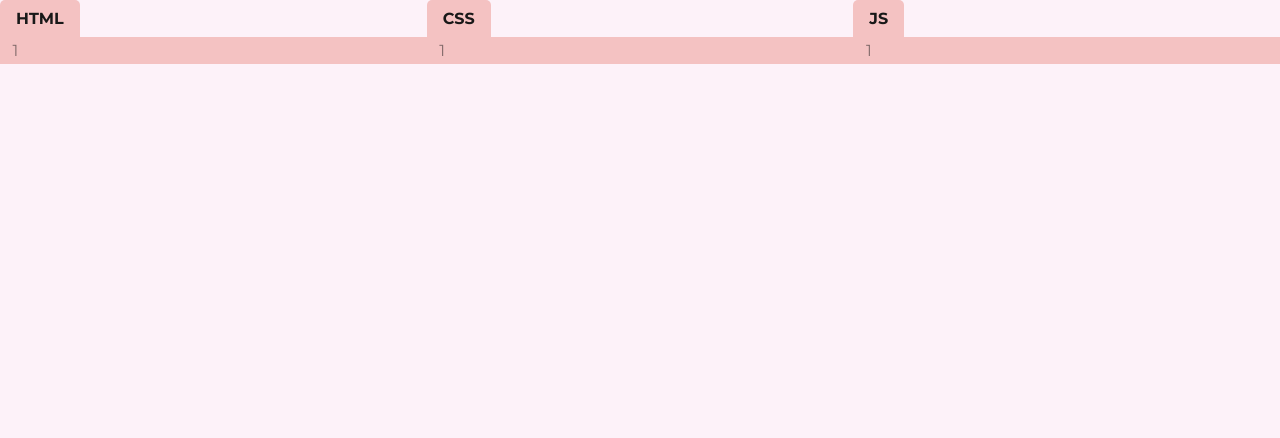
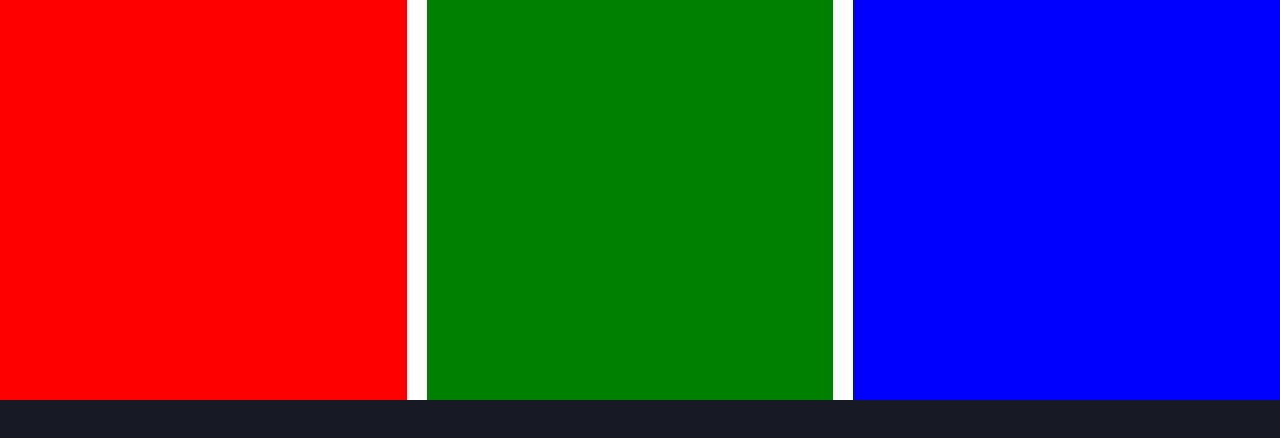
Before and after one commit to Zack1808/codester, a React (Vite) app: page / in a window 1280 px wide. Shown: the top 438 px of the page. Built offline with nearby package versions, Linux system fonts and the light colour scheme.

Commit message:
Added HorizontalResize

```diff
--- a/src/App.tsx
+++ b/src/App.tsx
@@ -1,34 +1,23 @@
-import React, { useState } from "react";
+import React from "react";
 import { BrowserRouter } from "react-router-dom";
 
-import { CodeEditor } from "./components";
+import HorizontalResize from "./components/HorizontalResize";
 
 const App: React.FC = () => {
-  const [html, sethtml] = useState<string>("");
-  const [css, setcss] = useState<string>("");
-  const [js, setjs] = useState<string>("");
-
   return (
     <BrowserRouter>
-      <div className={`app barbie `}>
-        <CodeEditor
-          code={html}
-          onChange={sethtml}
-          displayName="HTML"
-          language="xml"
-        />
-        <CodeEditor
-          code={css}
-          onChange={setcss}
-          displayName="CSS"
-          language="css"
-        />
-        <CodeEditor
-          code={js}
-          onChange={setjs}
-          displayName="JS"
-          language="javascript"
-        />
+      <div className={`app `}>
+        <HorizontalResize>
+          <div
+            style={{ backgroundColor: "red", height: "100%", width: "100%" }}
+          ></div>
+          <div
+            style={{ backgroundColor: "green", height: "100%", width: "100%" }}
+          ></div>
+          <div
+            style={{ backgroundColor: "blue", height: "100%", width: "100%" }}
+          ></div>
+        </HorizontalResize>
       </div>
     </BrowserRouter>
   );
--- /dev/null
+++ b/src/components/HorizontalResize.tsx
@@ -0,0 +1,75 @@
+import React, { useState } from "react";
+
+import { HorizontalResizeProps } from "../types";
+
+import "../css/components/HorizontalResize.css";
+
+const MIN_WIDTH = 20;
+
+const HorizontalResize: React.FC<HorizontalResizeProps> = ({ children }) => {
+  const childrenArray = React.Children.toArray(children);
+  const [width, setWidth] = useState<number[]>(
+    new Array(childrenArray.length).fill(100 / childrenArray.length)
+  );
+
+  const handleMouseDown =
+    (index: number) => (e: React.MouseEvent<HTMLDivElement>) => {
+      const startX = e.clientX;
+      const startWidths = [...width];
+      const totalWidth = (e.target as HTMLElement).parentNode!.parentElement!
+        .offsetWidth;
+
+      const handleMouseMove = (moveEvent: MouseEvent) => {
+        const dx = moveEvent.clientX - startX;
+        const deltaPercent = (dx / totalWidth) * 100;
+        const newWidths = [...startWidths];
+
+        if (childrenArray.length > 1) {
+          // Calculate new widths for multiple children
+          newWidths[index] += deltaPercent;
+          newWidths[index + 1] -= deltaPercent;
+
+          // Convert the widths to pixel values for comparison
+          const newWidthPixels = newWidths.map(
+            (widthPercent) => (widthPercent / 100) * totalWidth
+          );
+
+          // Ensure that the new widths are not smaller than the minimum width
+          if (
+            newWidthPixels[index] >= MIN_WIDTH &&
+            newWidthPixels[index + 1] >= MIN_WIDTH
+          ) {
+            setWidth(newWidths);
+          }
+        }
+      };
+      const handleMouseUp = () => {
+        document.removeEventListener("mousemove", handleMouseMove);
+        document.removeEventListener("mouseup", handleMouseUp);
+      };
+
+      document.addEventListener("mousemove", handleMouseMove);
+      document.addEventListener("mouseup", handleMouseUp);
+    };
+
+  return (
+    <div
+      className="horizontal-resize-container"
+      style={{ gridTemplateColumns: width.map((w) => `${w}%`).join(" ") }}
+    >
+      {childrenArray.map((child, index) => (
+        <div className="child" key={index}>
+          <div className="horizontal-resize-content">{child}</div>
+          {(index < childrenArray.length - 1 || childrenArray.length === 1) && (
+            <div
+              className="horizontal-resize-handle"
+              onMouseDown={handleMouseDown(index)}
+            />
+          )}
+        </div>
+      ))}
+    </div>
+  );
+};
+
+export default HorizontalResize;
--- a/src/css/components/CodeEditor.css
+++ b/src/css/components/CodeEditor.css
@@ -3,7 +3,7 @@
   flex: 1;
   flex-direction: column;
   color: var(--primary-text);
-  height: 100%;
+  height: calc(100% - 10px);
   width: 100%;
 }
 
--- /dev/null
+++ b/src/css/components/HorizontalResize.css
@@ -0,0 +1,25 @@
+.horizontal-resize-container {
+  display: grid;
+  grid-template-columns: repeat(auto-fill, minmax(100px, 1fr));
+  height: 50dvh;
+  width: 100%;
+}
+
+.child {
+  display: flex;
+  width: 100%;
+}
+
+.horizontal-resize-content {
+  flex: 1 1;
+  height: 100%;
+  overflow: hidden;
+}
+
+.horizontal-resize-handle {
+  height: 100%;
+  background: white;
+  width: 20px;
+  cursor: col-resize;
+  z-index: 2;
+}
--- a/src/types/components.ts
+++ b/src/types/components.ts
@@ -69,3 +69,5 @@ export type CodeEditorProps = {
   language: string;
   lineWrap?: boolean;
 };
+
+export type HorizontalResizeProps = React.HTMLAttributes<HTMLDivElement>;
--- a/src/types/index.ts
+++ b/src/types/index.ts
@@ -9,6 +9,7 @@ import {
   NoteCardProps,
   UserCardProps,
   CodeEditorProps,
+  HorizontalResizeProps,
 } from "./components";
 
 import { DropDownPositionTypes } from "./states";
@@ -25,4 +26,5 @@ export type {
   NoteCardProps,
   UserCardProps,
   CodeEditorProps,
+  HorizontalResizeProps,
 };
```
